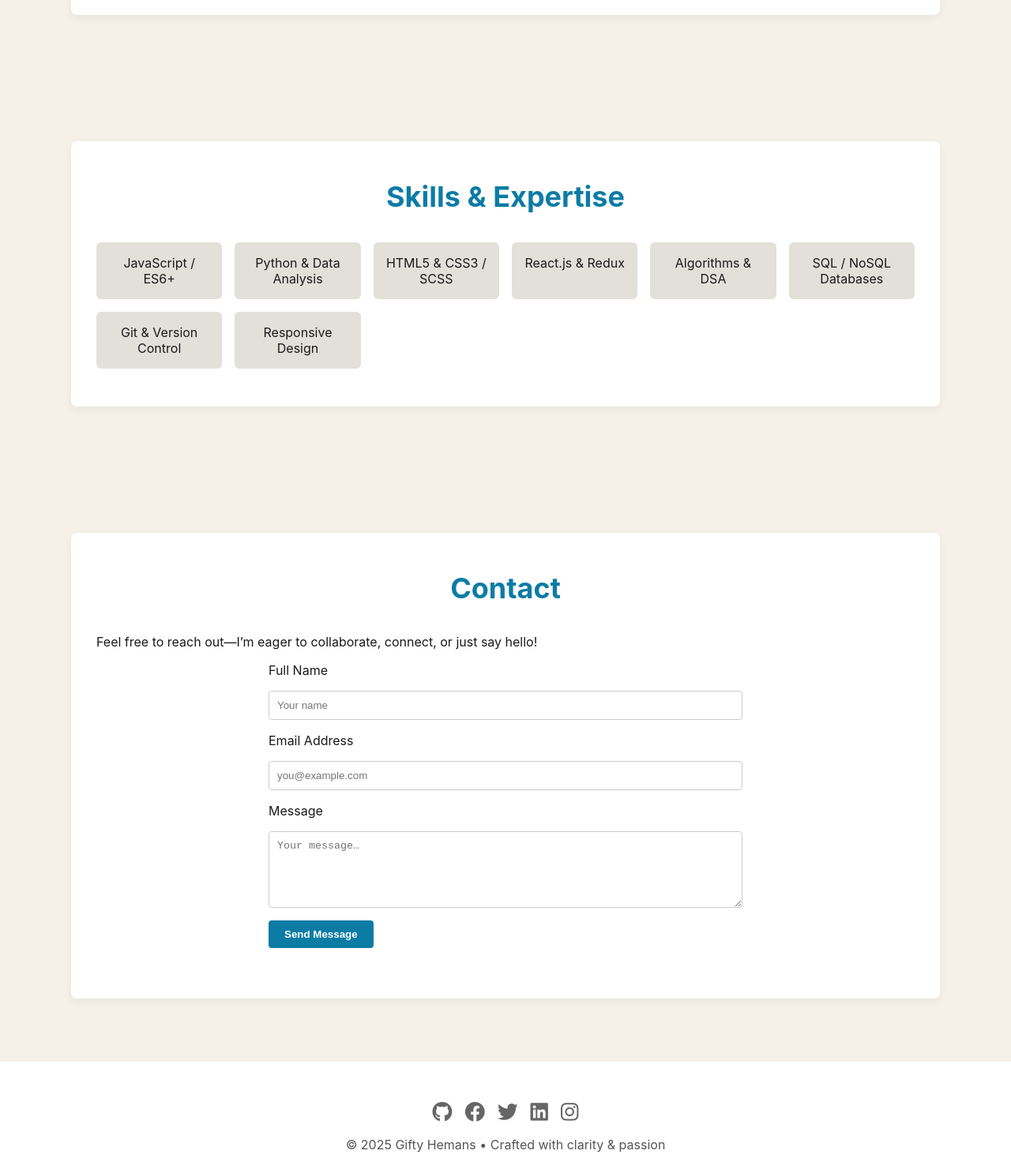
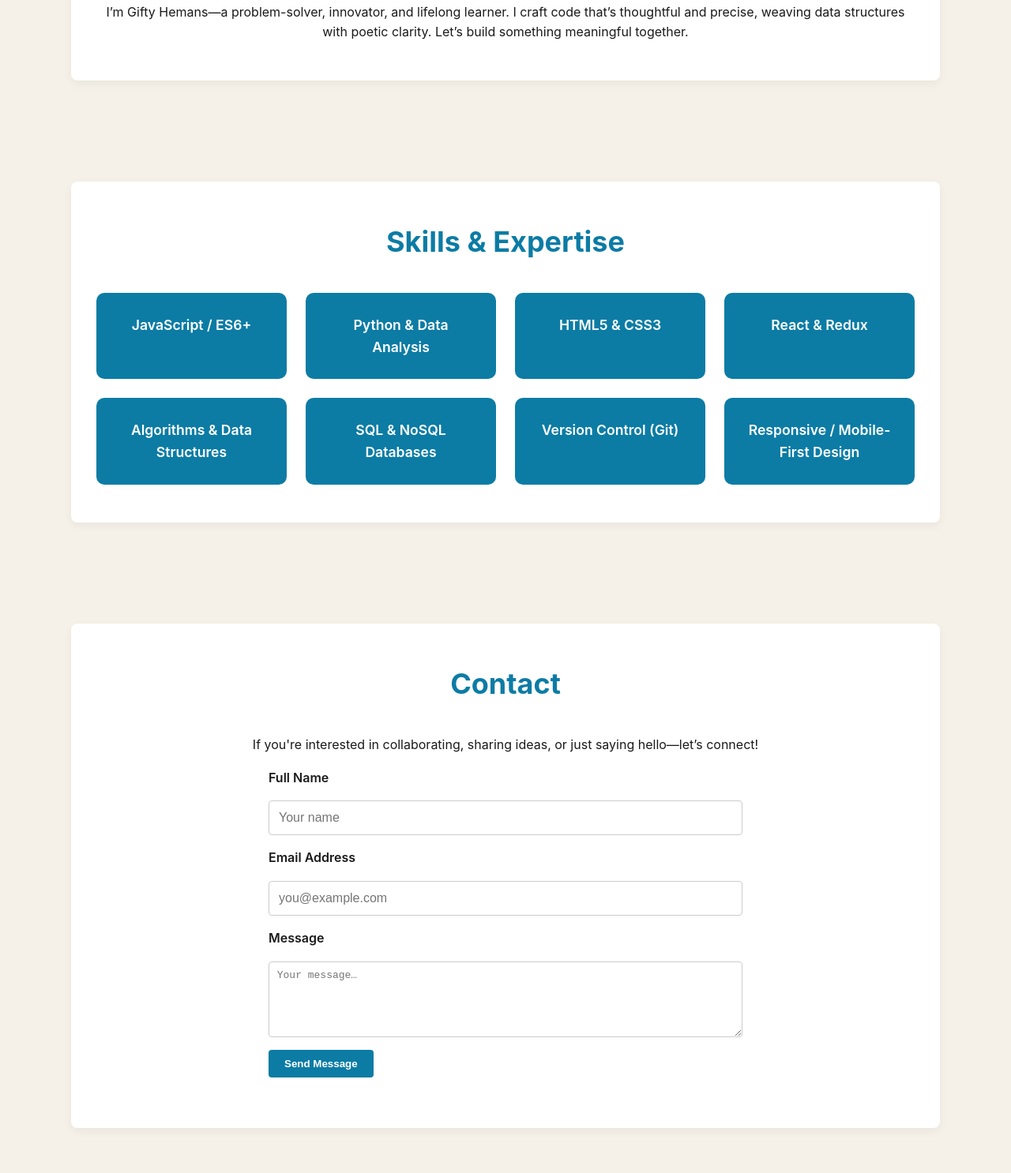
Before and after one commit to Edbless/Personal-portfolio, a plain HTML site: page index.html in a window 1280 px wide. Shown: the part 634-2120 px from the top of the page at 79% size. Drawn offline with Linux system fonts and the light colour scheme.

Commit message:
New updated index.html

```diff
--- a/index.html
+++ b/index.html
@@ -3,82 +3,96 @@
 <head>
 <meta charset="UTF-8"/>
 <meta name="viewport" content="width=device-width,initial-scale=1"/>
-  <title>GIFTY HEMANS | Professional Portfolio</title>
+<title>GIFTY HEMANS | Portfolio</title>
 <link rel="stylesheet" href="https://cdnjs.cloudflare.com/ajax/libs/font-awesome/6.4.0/css/all.min.css"/>
 <style>
-    /* ——— Reset & Base ——— */
+  /* Reset & Base */
   *, *::before, *::after { margin:0; padding:0; box-sizing:border-box; scroll-behavior:smooth; }
-    body { font-family:'Inter',sans-serif; background:#F5F1E8; color:#1A1A1A; }
+  body { font-family:'Inter',sans-serif; background:#F5F1E8; color:#1A1A1A; line-height:1.6; }
   a { color:#0C7CA5; text-decoration:none; transition:color .3s; }
   a:hover { color:#074C6E; }
 
-    /* ——— Container ——— */
   .container { width:90%; max-width:1100px; margin:0 auto; }
 
-    /* ——— Navbar ——— */
+  /* Navbar */
   nav { background:#FFFFFF; position:sticky; top:0; box-shadow:0 2px 6px rgba(0,0,0,0.1); z-index:100; }
   .nav-container { display:flex; justify-content:space-between; align-items:center; padding:1em 0; }
   .nav-logo { font-size:1.75em; font-weight:700; color:#0C7CA5; }
-    .nav-links { display:flex; gap:1.5em; }
+  .nav-links { display:flex; gap:1.5em; position:relative; }
   .nav-links a { padding:.5em; font-weight:500; }
   .nav-links a.active::after {
-      content:''; position:absolute; left:0; right:0; bottom:-4px;
-      height:2px; background:#0C7CA5; }
+    content:''; position:absolute; left:0; right:0; bottom:-4px; height:2px; background:#0C7CA5;
+  }
   .menu-toggle { display:none; font-size:1.75em; color:#0C7CA5; cursor:pointer; }
 
-    /* ——— Sections ——— */
-    section { padding:5em 0; }
-    #home { background:#0C7CA5; color:#FFF; text-align:center; }
-    #home h1 { font-size:2.75em; margin-bottom:.5em; }
-    #home p { max-width:700px; margin:0 auto; font-size:1.1em; line-height:1.5; }
+  /* Home */
+  #home { background:#0C7CA5; color:#FFF; padding:6em 0; text-align:center; }
+  #home h1 { font-size:3em; margin-bottom:.5em; }
+  #home p { font-size:1.2em; max-width:800px; margin:0 auto; }
 
+  /* Section content */
+  section { padding:4em 0; }
   .section-content { background:#FFFFFF; padding:3em 2em; border-radius:8px; box-shadow:0 4px 12px rgba(0,0,0,0.05); }
 
   h2.section-title { font-size:2.25em; margin-bottom:1em; color:#0C7CA5; text-align:center; }
+  p { text-align:center; }
 
-    .skills-grid { display:grid; gap:1em; grid-template-columns:repeat(auto-fit,minmax(140px,1fr)); }
-    .skill { background:#E3E0DA; padding:1em; border-radius:6px; text-align:center; transition:transform .2s; }
-    .skill:hover { transform:scale(1.05); background:#D0D9E0; }
+  /* Skills cards grid */
+  .skills-grid {
+    display:grid;
+    gap:1.5em;
+    grid-template-columns:repeat(auto-fit, minmax(200px,1fr));
+  }
+  .skill {
+    background:#0C7CA5;
+    color:#FFF;
+    padding:1.5em;
+    border-radius:10px;
+    text-align:center;
+    font-size:1.1em;
+    font-weight:600;
+    transition:transform .2s, box-shadow .2s;
+  }
+  .skill:hover {
+    transform: scale(1.05);
+    box-shadow:0 6px 15px rgba(0,0,0,0.1);
+  }
 
-    form {
-      max-width:600px; margin:1em auto; display:flex; flex-direction:column; gap:1em;
+  /* Contact form */
+  form { max-width:600px; margin:1em auto; display:flex; flex-direction:column; gap:1em; }
+  form label { font-weight:600; text-align:left; }
+  form input, form textarea {
+    padding:.75em; border:1px solid #CCC; border-radius:4px; font-size:1em;
   }
-    form input, form textarea { padding:.75em; border:1px solid #CCC; border-radius:4px; }
   form button {
     width:fit-content; padding:.75em 1.5em; background:#0C7CA5; color:#FFF; border:none;
     border-radius:4px; font-weight:600; cursor:pointer; transition:background .3s;
   }
   form button:hover { background:#074C6E; }
-    .form-status { text-align:center; font-weight:600; margin-top:1em; }
 
-    /* ——— Footer & Social ——— */
+  /* Footer */
   footer { background:#FFFFFF; padding:3em 0; text-align:center; }
-    .social-links { display:inline-flex; gap:1em; }
+  .social-links { display:inline-flex; gap:1em; margin-bottom:1em; }
   .social-links a { color:#666; font-size:1.6em; transition:color .3s, transform .3s; }
-    .social-links a:hover {
-      color:#0C7CA5; transform:translateY(-3px);
-    }
-    .social-links a.github:hover   { color:#333; }
+  .social-links a:hover { color:#0C7CA5; transform:translateY(-3px); }
+  .social-links a.github:hover { color:#333; }
   .social-links a.facebook:hover { color:#3b5998; }
-    .social-links a.twitter:hover  { color:#1DA1F2; }
+  .social-links a.twitter:hover { color:#1DA1F2; }
   .social-links a.linkedin:hover { color:#0077B5; }
-    .social-links a.instagram:hover{ color:#E4405F; }
-    footer p { margin-top:1em; color:#555; }
+  .social-links a.instagram:hover { color:#E4405F; }
 
-    /* ——— Responsive ——— */
+  footer p { color:#555; font-size:0.9em; }
+
+  /* Responsive */
   @media (max-width:768px) {
-      .nav-links { display:none; position:absolute; top:100%; right:0; background:#FFF;
-        flex-direction:column; box-shadow:0 4px 8px rgba(0,0,0,0.1); }
+    .nav-links { display:none; position:absolute; top:100%; right:0; background:#FFF; flex-direction:column; box-shadow:0 4px 8px rgba(0,0,0,0.1); }
     .menu-toggle { display:block; }
-
     #home h1 { font-size:2.25em; }
-      .section-content { padding:2em 1em; }
   }
 </style>
 </head>
 <body>
 
-  <!-- Navbar -->
 <nav>
   <div class="container nav-container">
     <div class="nav-logo">GIFTY HEMANS</div>
@@ -92,44 +106,40 @@
   </div>
 </nav>
 
-  <!-- Home -->
 <section id="home">
   <div class="container">
     <h1>Gifty Hemans</h1>
-      <p>I’m a forward‑thinking Computer Science student, crafting elegant code and bold ideas—where logic meets creativity.</p>
+    <p>As a passionate Computer Science student, I sculpt creativity in code. Here, logic meets ambition, and I build solutions that matter.</p>
   </div>
 </section>
 
-  <!-- About -->
 <section id="about">
   <div class="container section-content">
     <h2 class="section-title">About Me</h2>
-      <p>Hello—I’m Gifty Hemans, weaving digital dreams into reality. I explore algorithms, dance in code, and build solutions with poetic flair. I thrive on challenges that stretch both my mind and imagination.</p>
+    <p>I’m Gifty Hemans—a problem-solver, innovator, and lifelong learner. I craft code that’s thoughtful and precise, weaving data structures with poetic clarity. Let’s build something meaningful together.</p>
   </div>
 </section>
 
-  <!-- Skills -->
 <section id="skills">
   <div class="container section-content">
-      <h2 class="section-title">Skills &amp; Expertise</h2>
+    <h2 class="section-title">Skills & Expertise</h2>
     <div class="skills-grid">
       <div class="skill">JavaScript / ES6+</div>
       <div class="skill">Python & Data Analysis</div>
-        <div class="skill">HTML5 & CSS3 / SCSS</div>
-        <div class="skill">React.js & Redux</div>
-        <div class="skill">Algorithms & DSA</div>
-        <div class="skill">SQL / NoSQL Databases</div>
-        <div class="skill">Git & Version Control</div>
-        <div class="skill">Responsive Design</div>
+      <div class="skill">HTML5 & CSS3</div>
+      <div class="skill">React & Redux</div>
+      <div class="skill">Algorithms & Data Structures</div>
+      <div class="skill">SQL & NoSQL Databases</div>
+      <div class="skill">Version Control (Git)</div>
+      <div class="skill">Responsive / Mobile-First Design</div>
     </div>
   </div>
 </section>
 
-  <!-- Contact -->
 <section id="contact">
   <div class="container section-content">
     <h2 class="section-title">Contact</h2>
-      <p>Feel free to reach out—I’m eager to collaborate, connect, or just say hello!</p>
+    <p>If you're interested in collaborating, sharing ideas, or just saying hello—let’s connect!</p>
     <form id="contact-form" action="https://formspree.io/f/mrblgrpw" method="POST">
       <label for="name">Full Name</label>
       <input id="name" name="name" type="text" placeholder="Your name" required>
@@ -143,27 +153,27 @@
   </div>
 </section>
 
-  <!-- Footer -->
 <footer>
   <div class="container">
     <div class="social-links">
-        <a href="https://github.com/Edbless" class="github" aria-label="GitHub"><i class="fab fa-github"></i></a>
-        <a href="https://facebook.com/edithgifty.hemans" class="facebook" aria-label="Facebook"><i class="fab fa-facebook"></i></a>
-        <a href="https://x.com/edithhemans?s=11" class="twitter" aria-label="Twitter"><i class="fab fa-twitter"></i></a>
-        <a href="https://linkedin.com/in/gifty-hemans-48984319b" class="linkedin" aria-label="LinkedIn"><i class="fab fa-linkedin"></i></a>
-        <a href="https://instagram.com/bby_hemans" class="instagram" aria-label="Instagram"><i class="fab fa-instagram"></i></a>
+      <a href="https://github.com/Edbless" class="github" aria-label="GitHub" target="_blank"><i class="fab fa-github"></i></a>
+      <a href="https://facebook.com/edithgifty.hemans" class="facebook" aria-label="Facebook" target="_blank"><i class="fab fa-facebook"></i></a>
+      <a href="https://x.com/edithhemans?s=11" class="twitter" aria-label="Twitter" target="_blank"><i class="fab fa-twitter"></i></a>
+      <a href="https://linkedin.com/in/gifty-hemans-48984319b" class="linkedin" aria-label="LinkedIn" target="_blank"><i class="fab fa-linkedin"></i></a>
+      <a href="https://instagram.com/bby_hemans" class="instagram" aria-label="Instagram" target="_blank"><i class="fab fa-instagram"></i></a>
     </div>
     <p>© 2025 Gifty Hemans • Crafted with clarity & passion</p>
   </div>
 </footer>
 
 <script>
-    function toggleNav() {
+function toggleNav(){
   const nav = document.querySelector('.nav-links');
   nav.style.display = nav.style.display === 'flex' ? 'none' : 'flex';
   nav.style.flexDirection = 'column';
   nav.style.padding = '1em';
 }
 </script>
+
 </body>
 </html>
```
Lines whose indentation alone changed are shown as unchanged.
